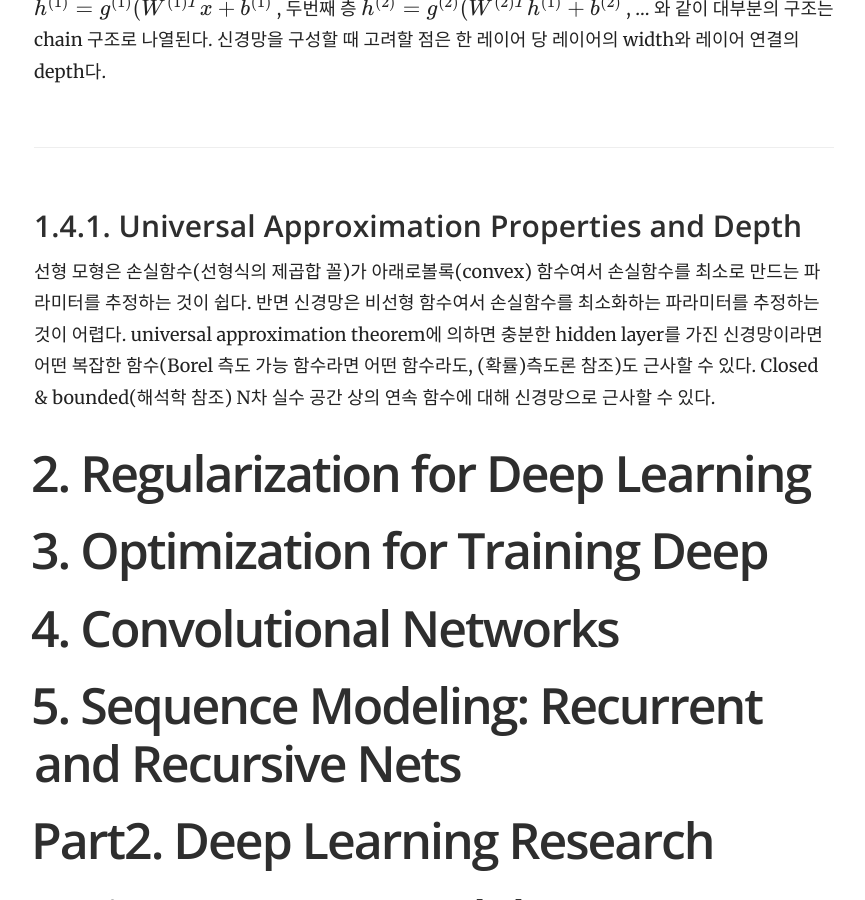
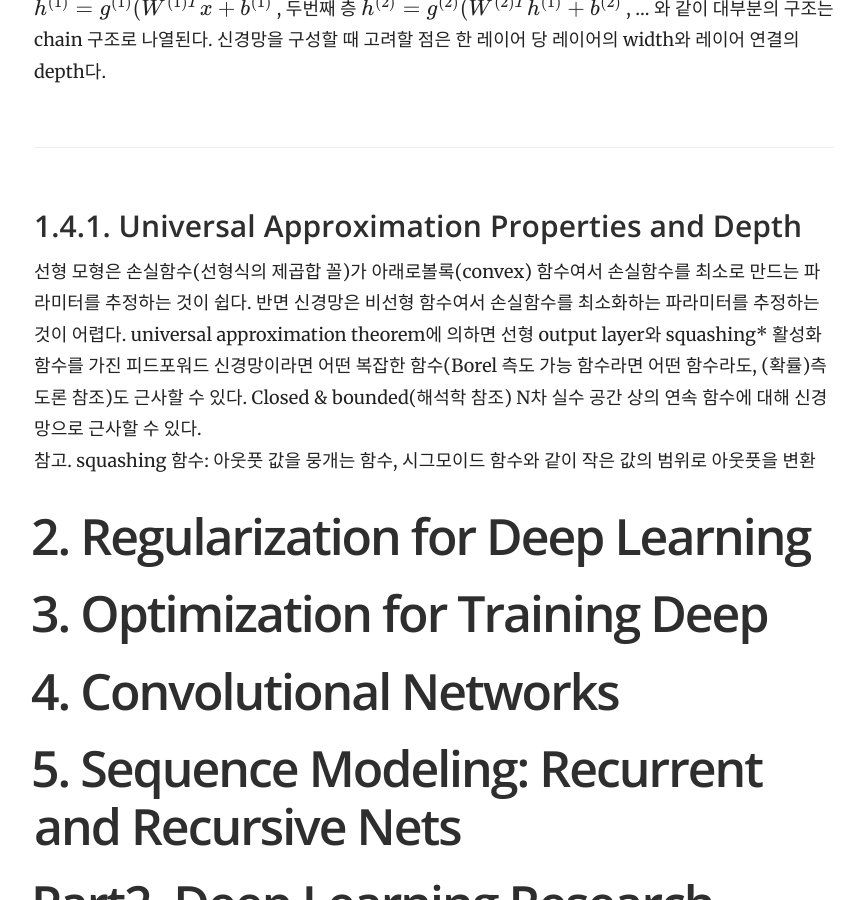
Before and after one commit to yrk3434/yrk3434.github.io, a Jekyll site: the page built from _docs/Theory/Deep Learning Overview.md, in a window 1280 px wide and 900 px high, scrolled down 9262 px. Shown: the whole window, without its empty margins (356-1221 px from the left). Built offline with Jekyll 4.4.1, drawn with Linux system fonts in a browser that asks for light colours; formulas are drawn with MathJax 3.

Commit message:
Update Deep Learning Overview.md

```diff
--- a/_docs/Theory/Deep Learning Overview.md
+++ b/_docs/Theory/Deep Learning Overview.md
@@ -175,8 +175,8 @@ binary classification에서 positive일 확률을 구하는 활성화 함수,
 신경망을 구성할 때 고려할 점은 한 레이어 당 레이어의 width와 레이어 연결의 depth다.
 
 ### 1.4.1. Universal Approximation Properties and Depth
-선형 모형은 손실함수(선형식의 제곱합 꼴)가 아래로볼록(convex) 함수여서 손실함수를 최소로 만드는 파라미터를 추정하는 것이 쉽다. 반면 신경망은 비선형 함수여서 손실함수를 최소화하는 파라미터를 추정하는 것이 어렵다. universal approximation theorem에 의하면 충분한 hidden layer를 가진 신경망이라면 어떤 복잡한 함수(Borel 측도 가능 함수라면 어떤 함수라도, (확률)측도론 참조)도 근사할 수 있다. Closed & bounded(해석학 참조) N차 실수 공간 상의 연속 함수에 대해 신경망으로 근사할 수 있다.
-
+선형 모형은 손실함수(선형식의 제곱합 꼴)가 아래로볼록(convex) 함수여서 손실함수를 최소로 만드는 파라미터를 추정하는 것이 쉽다. 반면 신경망은 비선형 함수여서 손실함수를 최소화하는 파라미터를 추정하는 것이 어렵다. universal approximation theorem에 의하면 선형 output layer와 squashing* 활성화 함수를 가진 피드포워드 신경망이라면 어떤 복잡한 함수(Borel 측도 가능 함수라면 어떤 함수라도, (확률)측도론 참조)도 근사할 수 있다. Closed & bounded(해석학 참조) N차 실수 공간 상의 연속 함수에 대해 신경망으로 근사할 수 있다. <br/>
+참고. squashing 함수: 아웃풋 값을 뭉개는 함수, 시그모이드 함수와 같이 작은 값의 범위로 아웃풋을 변환
 
 # 2. Regularization for Deep Learning
 
```
